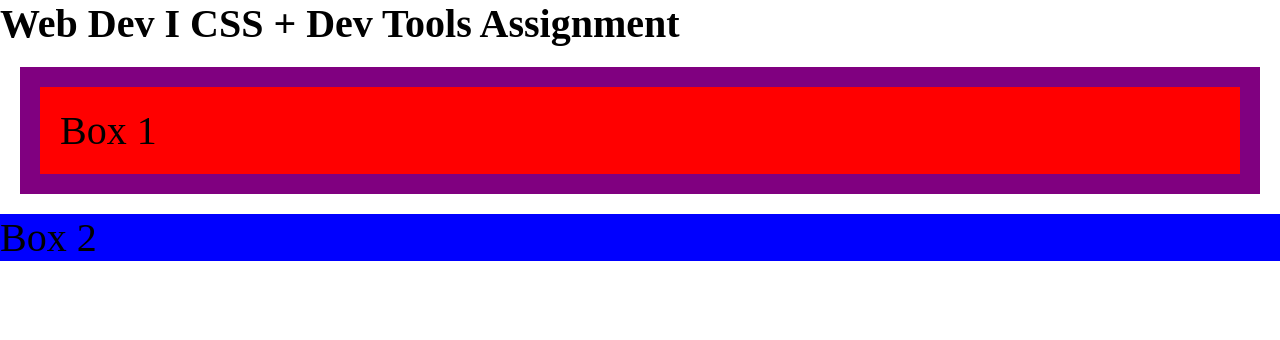
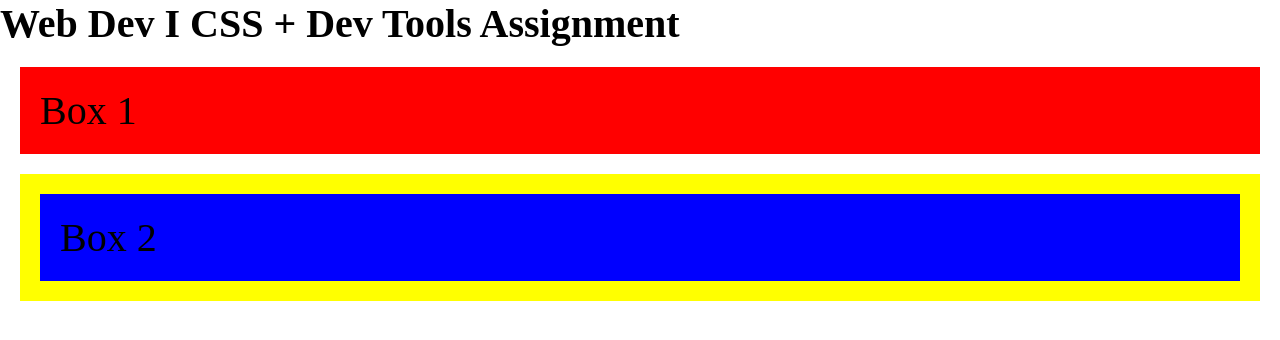
Before and after one commit to RVCC-IDMX/box-styles-Miguelms017, a plain HTML site: page index.html in a window 1280 px wide. Drawn offline with Linux system fonts and the light colour scheme.

Commit message:
Styled box 2

```diff
--- a/css/style.css
+++ b/css/style.css
@@ -7,10 +7,14 @@
     background-color: red;
     padding: 20px;
     margin: 20px;
-    border: 20px solid purple;
+    border-width: 20px;
+    border: 0 solid purple;
 }
 
   .box-two {
     background-color: blue;
     border: 0 solid yellow;
+    padding: 20px;
+    margin: 20px;
+    border-width: 20px;
 }
```
